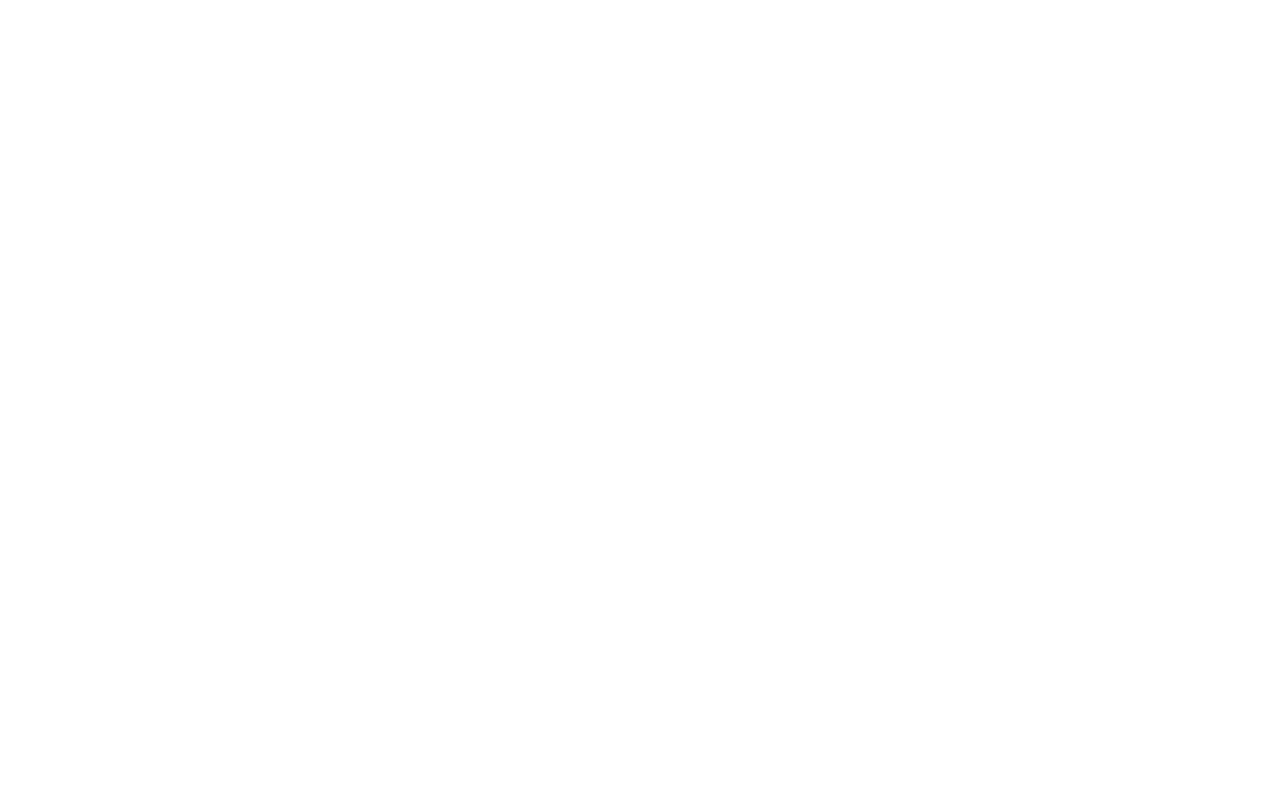
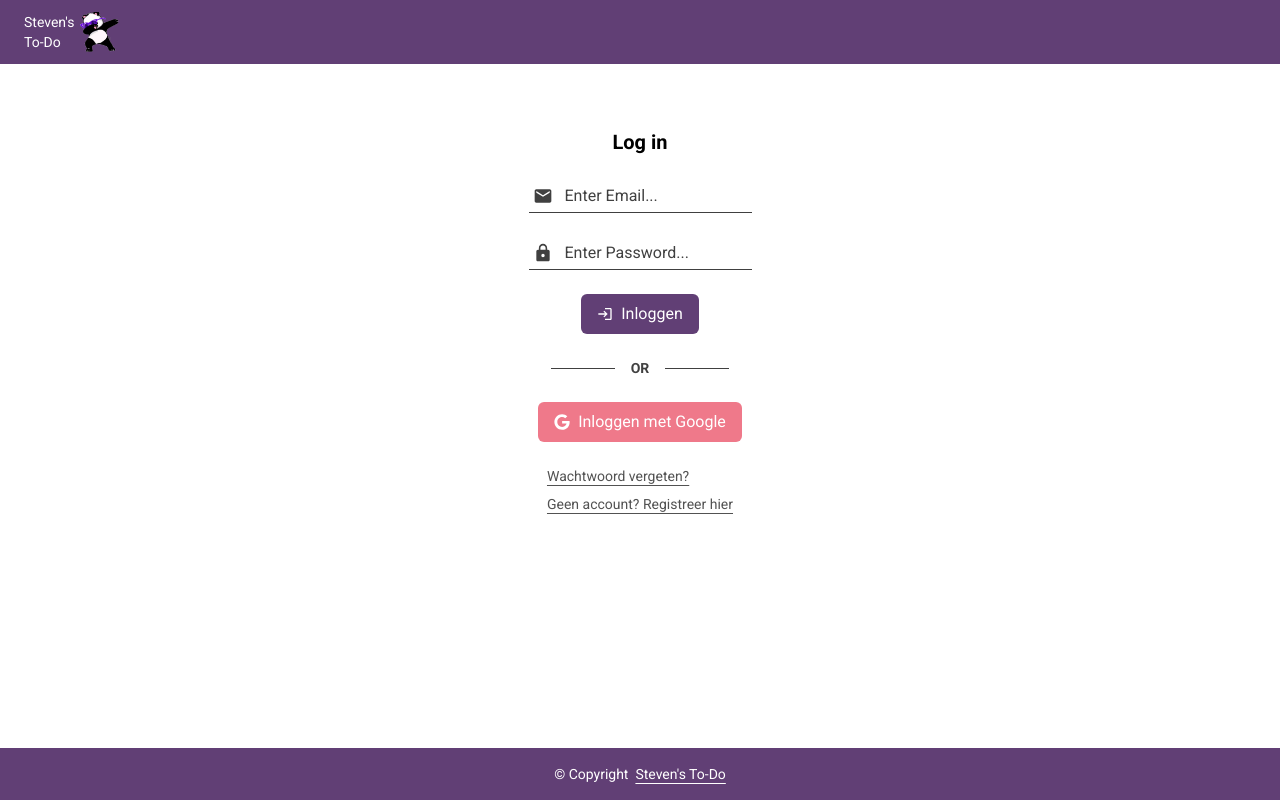
Before and after one commit to zStevenn/todo, a React (Vite) app: page /login in a window 1280 px wide. Before the commit this address had no page. Built offline with nearby package versions, Linux system fonts and the light colour scheme.

Commit message:
Created copyright footer and login page styling

```diff
--- a/src/App.jsx
+++ b/src/App.jsx
@@ -1,6 +1,6 @@
 import { BrowserRouter as Router, Route, Routes } from 'react-router-dom';
+import Home from './pages/Home';
 import Register from './pages/Register';
-import Home from './pages/Home';
 import Login from './pages/Login';
 
 function App() {
@@ -29,6 +29,7 @@
         <Routes>
           <Route exact path="/" element={<Home />} />
           <Route exact path="/register" element={<Register />} />
+          <Route exact path="/login" element={<Login />} />
         </Routes>
       </Router>
     </div>
--- a/src/components/Footer.jsx
+++ b/src/components/Footer.jsx
@@ -1,3 +1,17 @@
+import { Link } from 'react-router-dom';
+
 export default function Footer() {
-  return <h1>Footer</h1>;
+  return (
+    <footer className="mt-auto bg-primary">
+      <p className="text-white text-sm text-center px-6 py-4">
+        &copy; Copyright &nbsp;
+        <Link
+          to="/"
+          className="text-white underline underline-offset-4 hover:text-white"
+        >
+          Steven's To-Do
+        </Link>
+      </p>
+    </footer>
+  );
 }
--- /dev/null
+++ b/src/components/Input.jsx
@@ -0,0 +1,18 @@
+const Input = ({ type, value, onChange, className, placeholder, icon }) => {
+  const inputClasses = `bg-transparent text-neutral-700 focus:outline-none placeholder-neutral-700 invalid:border-secondary invalid:text-secondary m-0 ${className}`;
+
+  return (
+    <div className="flex items-center border-b border-neutral-700 p-1 ">
+      {icon && <span className="mr-3 text-xl text-neutral-700">{icon}</span>}
+      <input
+        type={type}
+        value={value}
+        onChange={onChange}
+        placeholder={placeholder}
+        className={inputClasses}
+      />
+    </div>
+  );
+};
+
+export default Input;
--- a/src/components/Layout.jsx
+++ b/src/components/Layout.jsx
@@ -3,10 +3,10 @@
 
 export default function Layout({ children }) {
   return (
-    <>
+    <div className="flex flex-col min-h-screen">
       <Header />
       <div className="container">{children}</div>
       <Footer />
-    </>
+    </div>
   );
 }
--- a/src/components/StyledLink.jsx
+++ b/src/components/StyledLink.jsx
@@ -5,7 +5,7 @@
   return (
     <Link
       to={to}
-      className={`underline text-neutral-600 hover:text-neutral-900 pb-1 transition-colors duration-200 ${className}`}
+      className={`${className} underline text-neutral-600 hover:text-neutral-900 underline-offset-4 pb-1 transition-colors duration-200`}
     >
       {children}
     </Link>
--- a/src/pages/Home.jsx
+++ b/src/pages/Home.jsx
@@ -8,17 +8,17 @@
 export default function Home() {
   return (
     <Layout>
-      <div className="px-6 grid place-items-center gap-8 my-16">
+      <div className="px-6 grid place-items-center gap-6 my-16">
         <img src={Logo} alt="Mascott" className="h-36" />
         <h1 className="text-2xl text-center tracking-wide">
           Stay ahead of your <strong className="text-primary">tasks</strong>
           <br />
           and increase <strong className="text-primary">productivity</strong>!
         </h1>
-        <Button variant="secondary" text="Nu registreren" to="/register" />
-        <StyledLink to="login" >Inloggen</StyledLink>
+        <Button variant="secondary" text="Register now" to="/register" />
+        <StyledLink to="login">Log in</StyledLink>
       </div>
-      <div className="p-6 bg-secondary text-white grid place-items-center gap-8">
+      <div className="p-6 bg-secondary text-white grid place-items-center gap-6">
         <h2 className="text-center text-lg">Created with</h2>
         <div className="flex flex-row gap-4 justify-center items-center">
           <FaFigma className="text-5xl" />
--- a/src/pages/Login.jsx
+++ b/src/pages/Login.jsx
@@ -1,10 +1,14 @@
 import { useSignInWithEmailAndPassword } from 'react-firebase-hooks/auth';
 import { useState } from 'react';
-import { Link } from 'react-router-dom';
 import { auth } from '../firebase';
-import { MdLogin } from 'react-icons/md';
+import { MdEmail, MdLock, MdLogin } from 'react-icons/md';
 import ErrorMessage from '../components/ErrorMessage';
 import Loading from '../components/Loading';
+import Layout from '../components/Layout';
+import Input from '../components/Input';
+import Button from '../components/Button';
+import { FaGoogle } from 'react-icons/fa';
+import StyledLink from '../components/StyledLink';
 
 export default function Login() {
   const [email, setEmail] = useState('');
@@ -34,48 +38,48 @@
   }
 
   return (
-    <>
-      <form class="grid place-items-center" onSubmit={handleFormSubmit}>
-        <MdLogin className="text-3xl" />
-        <label for="email">
-          <span className="block text-sm font-medium text-slate-700">
-            Email
-          </span>
-          <input
-            type="email"
+    <Layout>
+      <form
+        className="grid place-items-center gap-6 mt-16"
+        onSubmit={handleFormSubmit}
+      >
+        <h1 className="text-xl font-semibold">Log in</h1>
+        <Input
+          type="text"
           value={email}
           onChange={(e) => setEmail(e.target.value)}
-            className="mt-1 block w-full px-3 py-2 bg-white border border-slate-300 rounded-md text-sm shadow-sm placeholder-slate-400
-      focus:outline-none focus:border-sky-500 focus:ring-1 focus:ring-sky-500
-      disabled:bg-slate-50 disabled:text-slate-500 disabled:border-slate-200 disabled:shadow-none
-      invalid:border-pink-500 invalid:text-pink-600
-      focus:invalid:border-pink-500 focus:invalid:ring-pink-500
-    "
+          placeholder="Enter Email..."
+          icon={<MdEmail />}
         />
-        </label>
-        <label for="password">
-          <span className="block text-sm font-medium text-slate-700">
-            Wachtwoord
-          </span>
-          <input
+        <Input
           type="password"
           value={password}
           onChange={(e) => setPassword(e.target.value)}
-            className="mt-1 block w-full px-3 py-2 bg-white border border-slate-300 rounded-md text-sm shadow-sm placeholder-slate-400
-      focus:outline-none focus:border-sky-500 focus:ring-1 focus:ring-sky-500
-      disabled:bg-slate-50 disabled:text-slate-500 disabled:border-slate-200 disabled:shadow-none
-      invalid:border-pink-500 invalid:text-pink-600
-      focus:invalid:border-pink-500 focus:invalid:ring-pink-500
-    "
+          placeholder="Enter Password..."
+          icon={<MdLock />}
         />
-        </label>
-        <button className="bg-red-500 my-4 px-4 py-2">Inloggen</button>
+        <Button variant="primary" text="Inloggen" icon={<MdLogin />} />
       </form>
-      <div className="grid place-items-center">
-        <Link className="bg-blue-500 px-4 py-2" to="/register">
-          Ga naar registreren
-        </Link>
+      <div className="px-8 mt-6 gap-6 flex flex-col justify-center items-center">
+        <div className="flex items-center justify-center text-neutral-700 gap-4">
+          <hr className="w-16 border-neutral-700 border-1" />
+          <span className="text-sm font-semibold uppercase">or</span>
+          <hr className="w-16 border-neutral-700 border-1" />
         </div>
-    </>
+        <Button
+          variant="secondary"
+          text="Inloggen met Google"
+          icon={<FaGoogle />}
+        />
+        <div className="flex flex-col gap-1">
+          <StyledLink className="text-sm" to="login">
+            Wachtwoord vergeten?
+          </StyledLink>
+          <StyledLink className="text-sm" to="register">
+            Geen account? Registreer hier
+          </StyledLink>
+        </div>
+      </div>
+    </Layout>
   );
 }
```
Lines whose indentation alone changed are shown as unchanged.
